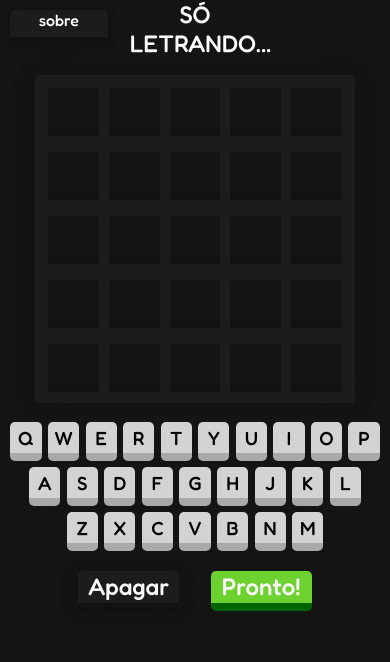
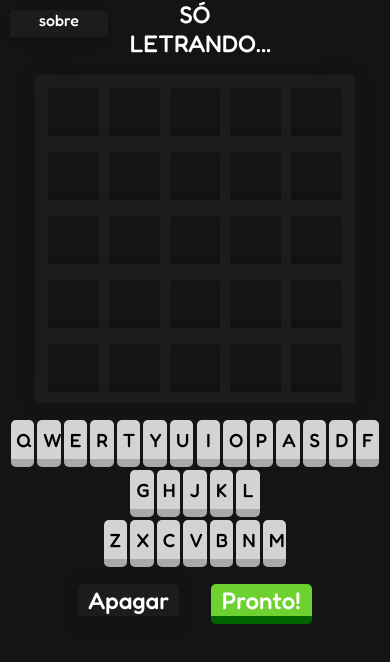
Before and after one commit to mendessgabriel/soletrando, a React (Create React App) app: page / in a window 390 px wide. Shown: the top 662 px of the page. Built offline with nearby package versions, Linux system fonts and the light colour scheme.

Commit message:
Tentativa de auste de keyboard

```diff
--- a/src/App.css
+++ b/src/App.css
@@ -14,10 +14,12 @@
         width: 100vw!important;
     }
     .letter-btn {
-        width: 8vw!important;
+        width: 6vw!important;
         height: 10vw!important;
         text-align: center!important;
         color: black!important;
+        margin: 0.1rem!important;
+        height: 12vw!important;
     }
     .letter-btn:hover {
         transform: none!important;
```
